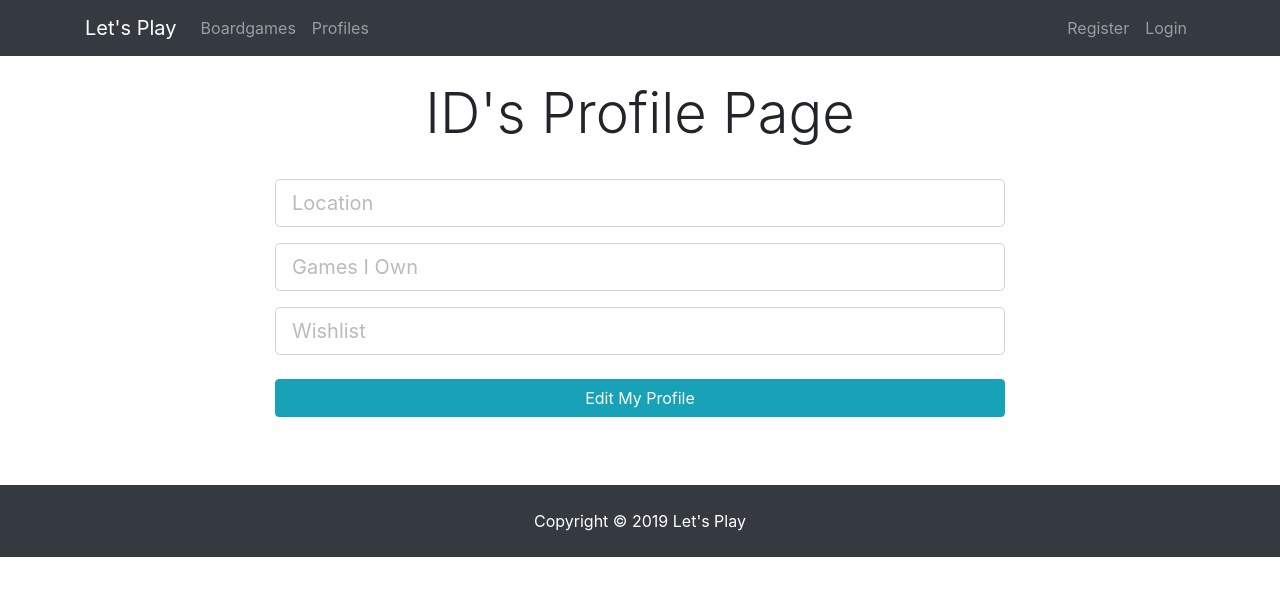
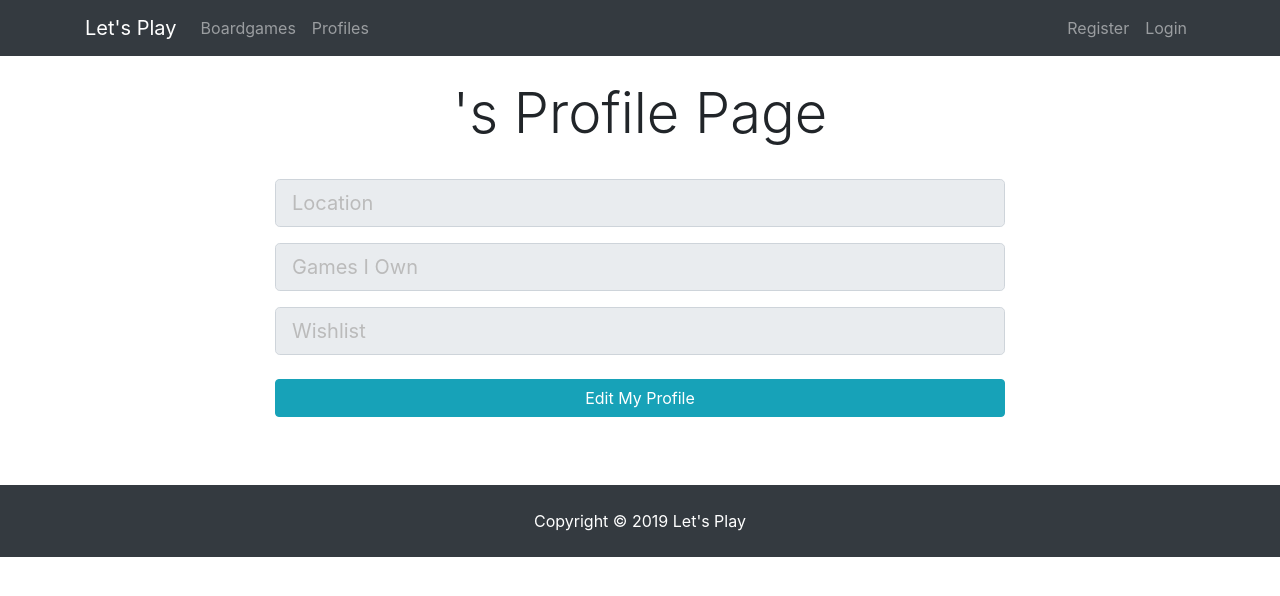
Before and after one commit to BryantCabrera/letsplay-react, a React (Create React App) app: page /profile/1 in a window 1280 px wide. Shown: the top 596 px of the page. Built offline with nearby package versions, Linux system fonts and the light colour scheme; no server answers.

Commit message:
Adds Bryant's authentication route connections and state updates to Register.js, ProfileShowPage.js, EditProfile.js, and App.js.

```diff
--- a/src/App.js
+++ b/src/App.js
@@ -49,9 +49,11 @@ class App extends Component {
   }
 
   loginUser = (user) => {
+    console.log(user, 'from loginUser in app.js');
     this.setState({
       loggedUser: user
     });
+    console.log(this.state, ' this is App.js state');
   }
 
   logoutUser = async () => {
@@ -94,14 +96,14 @@ class App extends Component {
          <Route exact path="/" component={ Landing } />
          <div className="container">
            <Route exact path="/login" component= {(props) =>  <Login {...props} history={this.props.history} loginUser={this.loginUser} /> } />
-           <Route exact path="/register" component= {(props) =>  <Register {...props} history={this.props.history} /> } />
+           <Route exact path="/register" component= {(props) =>  <Register {...props} history={this.props.history} loginUser={this.loginUser} /> } />
          </div>
          <Route exact path="/boardgames" component={ Boardgame } boardgames={boardgames} />
          <Route exact path="/boardgames/:id" component={ OneBoardGame } />
          <Route exact path="/profiles" component= { AllProfiles }/>
          <Route exact path="/profile" component={ CreateProfile } />
-         <Route exact path="/profile/:id" component={ ProfileShowPage } />
-         <Route exact path="/profile/:id/edit" component={ EditProfile } />
+         <Route exact path="/profile/:id" component={(props) =>  <ProfileShowPage {...props} user={this.state.loggedUser} /> } />
+         <Route exact path="/profile/:id/edit" component={(props) =>  <EditProfile {...props} user={this.state.loggedUser} /> } />
        <Footer />
      </div>
     </Switch>
--- a/src/components/Auth/Register.js
+++ b/src/components/Auth/Register.js
@@ -45,6 +45,7 @@ class Register extends Component {
         const parsedResponse = await response.json();
         console.log(parsedResponse);
         if (parsedResponse){
+          this.props.loginUser(parsedResponse);
           this.props.history.push(`/profile/${parsedResponse.id}/edit`);
         }
 
--- a/src/components/Profile/EditProfile/EditProfile.js
+++ b/src/components/Profile/EditProfile/EditProfile.js
@@ -2,9 +2,25 @@ import React, { Component } from 'react';
 
 class EditProfle extends Component {
     state = {
-        name: '',
-        location: '',
-        img_url: ''
+        user: {
+            id: 0,
+            name: '',
+            location: '',
+            img_url: '',
+            email: ''
+        }
+    }
+
+    componentDidMount () {
+        this.setState({
+            user: {
+                id: this.props.user.id,
+                name: this.props.user.name,
+                location: this.props.user.location,
+                img_url: this.props.user.img_url,
+                email: this.props.user.email
+            }
+        });
     }
 
     profileUpdate = async (e) => {
@@ -13,33 +29,36 @@ class EditProfle extends Component {
         const updatedUser = {
             name: this.state.name,
             location: this.state.location,
-            img_url: this.state.img_url
+            img_url: this.state.img_url,
+            email: 'this.state.user.email'
         };
+        console.log(JSON.stringify(updatedUser))
 
-        // try {
-        // const response = await fetch(`http://localhost:8000/api/v1/users/${}`, {
-        //     method: 'PUT',
-        //     credentials: 'include',
-        //     body: JSON.stringify(updatedUser),
-        //     // mode: 'no-cors', do NOT need
-        //     headers: {
-        //     'Content-Type': 'application/json'
-        //     }
-        // });
+        console.log(`http://localhost:8000/api/v1/users/${this.props.user.id}, this is update EditProfile URL`);
+        try {
+            const response = await fetch(`http://localhost:8000/api/v1/users/${this.props.user.id}`, {
+                method: 'PUT',
+                credentials: 'include',
+                body: JSON.stringify(updatedUser),
+                // mode: 'no-cors', do NOT need
+                headers: {
+                'Content-Type': 'application/json'
+                }
+            });
 
-        // if(!response.ok) {
-        //     throw Error()
-        // }
+            if(!response.ok) {
+                throw Error()
+            }
 
-        // const parsedResponse = await response.json();
-        // console.log(parsedResponse);
-        // if (parsedResponse){
-        //     this.props.history.push(`/profile/${parsedResponse.id}/edit`);
-        // }
+            const parsedResponse = await response.json();
+            console.log(parsedResponse, ' this is parsedResponse from EditProfile profileUpdate fn');
+            if (parsedResponse){
+                this.props.history.push(`/profile/${this.props.user.id}`);
+            }
 
-        // } catch (err) {
-        // console.log(err, ' this is error from Registers')
-        // }
+        } catch (err) {
+            console.log(err, ' this is error from Edit Profile')
+        }
     }
 
     onChange = (e) => {
@@ -58,13 +77,13 @@ class EditProfle extends Component {
                 <h1 className="display-4 text-center">Edit Profile</h1>
                 <form onSubmit={this.profileUpdate}>
                 <div className="form-group">
-                    <input type="text" className="form-control form-control-lg" placeholder="Name" name="name" onChange={this.onChange}/>
+                    <input type="text" className="form-control form-control-lg" defaultValue={this.props.user.name} name="name" onChange={this.onChange}/>
                     </div>
                     <div className="form-group">
-                    <input type="text" className="form-control form-control-lg" placeholder="Location" name="location" onChange={this.onChange}/>
+                    <input type="text" className="form-control form-control-lg" defaultValue={this.props.user.location} name="location" onChange={this.onChange}/>
                     </div>
                     <div className="form-group">
-                    <input type="text" className="form-control form-control-lg" placeholder="Profile Picture URL" name="img_url" onChange={this.onChange}/>
+                    <input type="text" className="form-control form-control-lg" defaultValue={"Img Url"} name="img_url" onChange={this.onChange}/>
                     </div>
                     <div className="form-group">
                     <input type="text" className="form-control form-control-lg" placeholder="Add Owned Boardgames" name="ownedGames" onChange={this.onChange}/>
@@ -77,8 +96,8 @@ class EditProfle extends Component {
                 </div>
             </div>
             </div>
-        </div>
-                )
+            </div>
+        )
 
     }
 }
--- a/src/components/Profile/ProfileShowPage/ProfileShowPage.js
+++ b/src/components/Profile/ProfileShowPage/ProfileShowPage.js
@@ -1,24 +1,26 @@
-import React from 'react'
-import { Link } from 'react-router-dom';
+import React, { Component } from 'react'
+import { Link , withRouter } from 'react-router-dom';
 
 
-export default function ProfileShowPage() {
+ class ProfileShowPage extends Component {
+  render() {
+    console.log(this.props, ' this is props from profileshowpage');
     return (
       <div className="profile">
         <div className="container">
           <div className="row">
             <div className="col-md-8 m-auto">
-            <h1 className="display-4 text-center">ID's Profile Page</h1>
+              <h1 className="display-4 text-center">{this.props.user.name}'s Profile Page</h1>
               <form>
                 <img src=""/>
                   <div className="form-group">
-                <input type="text" className="form-control form-control-lg" placeholder="Location" name="location"/>
+                  <input type="text" className="form-control form-control-lg" value={this.props.user.location} placeholder="Location" name="location" disabled/>
                   </div>
                   <div className="form-group">
-                <input type="text" className="form-control form-control-lg" placeholder="Games I Own" name="ownedGames" />
+                  <input type="text" className="form-control form-control-lg" placeholder="Games I Own" name="ownedGames" disabled/>
                   </div>
                   <div className="form-group">
-                <input type="text" className="form-control form-control-lg" placeholder="Wishlist" name="playedGames"/>
+                  <input type="text" className="form-control form-control-lg" placeholder="Wishlist" name="playedGames" disabled/>
                   </div>
                   <Link to="/profile/:id/edit">
                   <button type="submit" className="btn btn-info btn-block mt-4">Edit My Profile</button>
@@ -30,3 +32,6 @@ export default function ProfileShowPage() {
       </div>
     )
   }
+}
+
+export default withRouter(ProfileShowPage);
```
Also changed, not shown: src/components/Profile/EditProfile/ProfileShowPage.css (added), src/components/Profile/ProfileShowPage/ProfileShowPage.css (deleted). Lines whose indentation alone changed are shown as unchanged.
